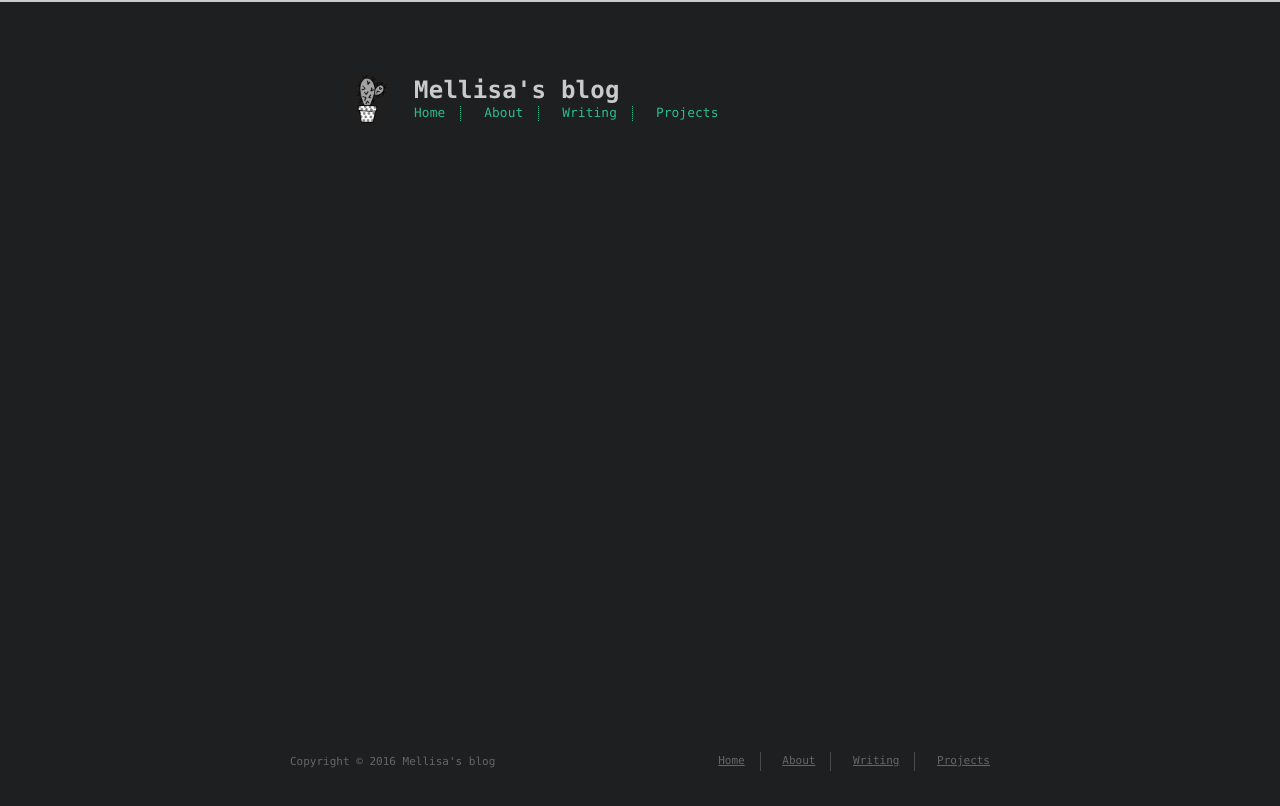
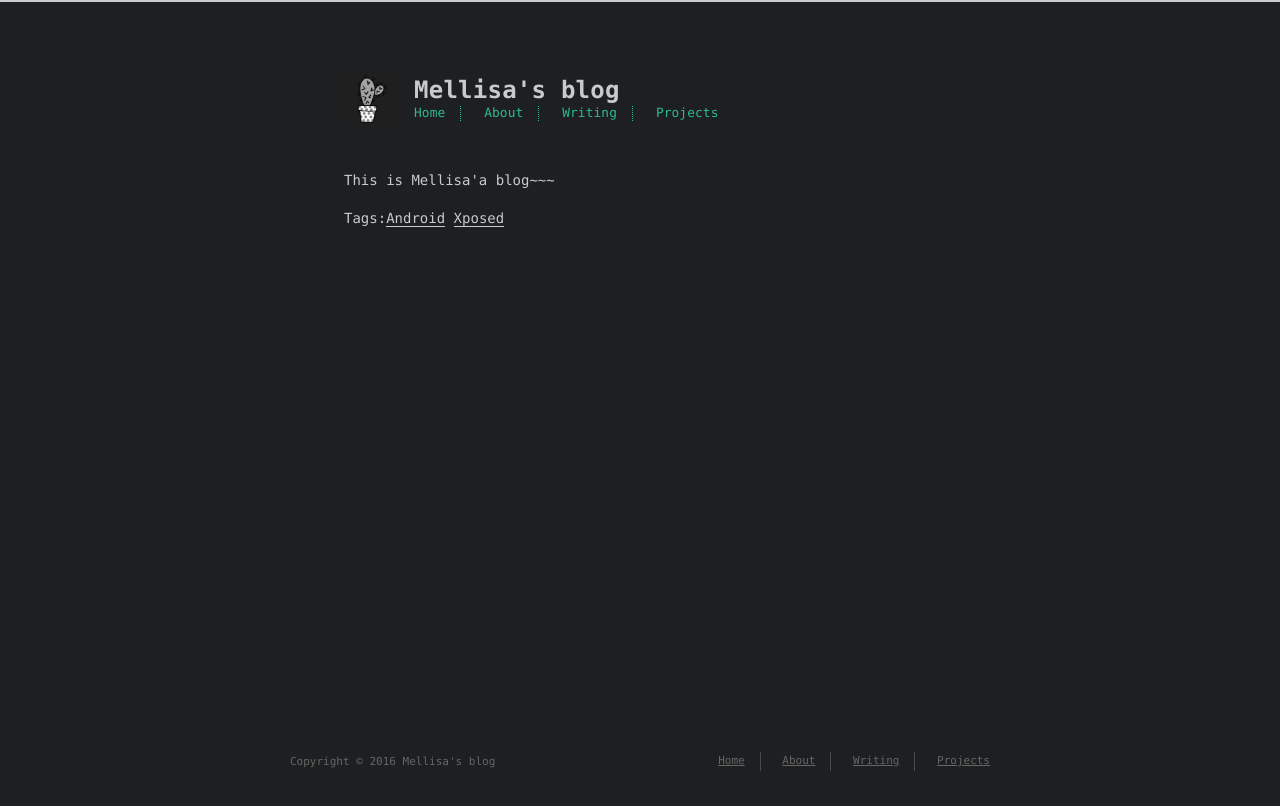
Before and after one commit to seam32/seam32.github.io, a plain HTML site: page about/index.html in a window 1280 px wide. Drawn offline with Linux system fonts and the light colour scheme.

Commit message:
Site updated: 2016-12-14 10:37:45

```diff
--- a/about/index.html
+++ b/about/index.html
@@ -78,6 +78,8 @@
 
 
   <div class="content" itemprop="articleBody">
+  <p> This is Mellisa'a blog~~~</p>
+  <p>Tags:<a>Android</a>  <a>Xposed</a>  </p>
 
   </div>
 </article>
```
